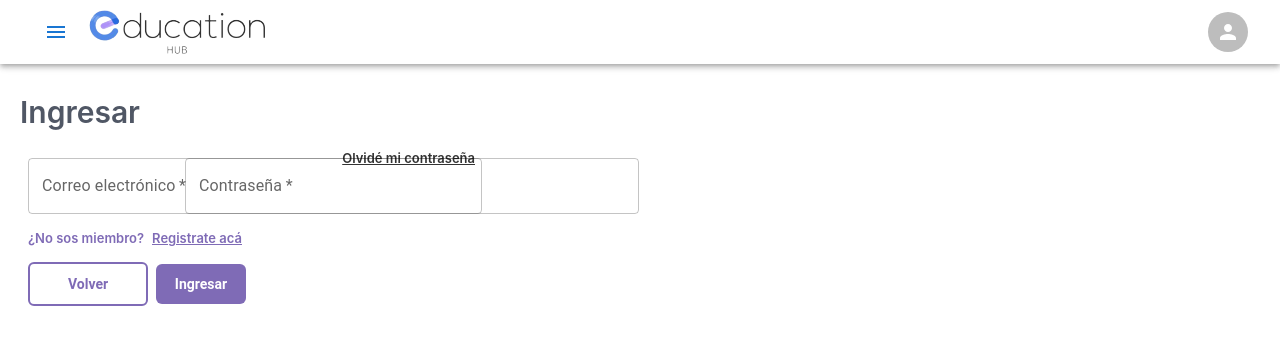
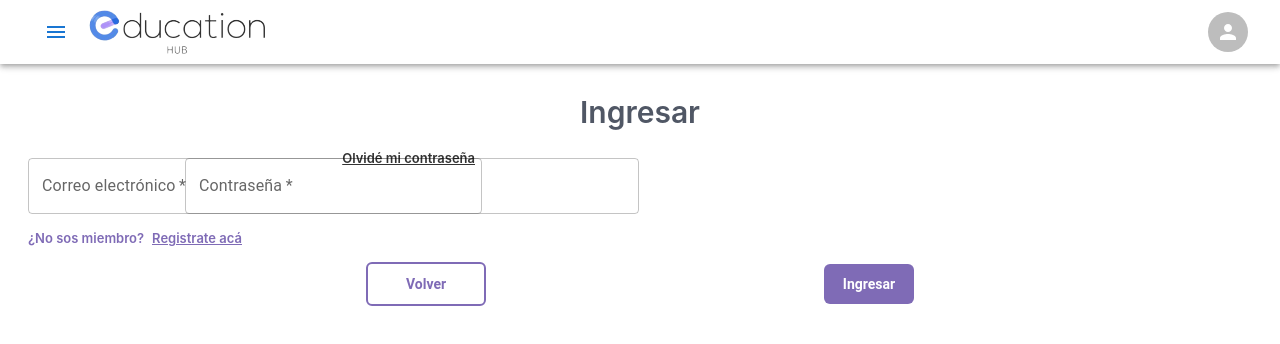
Before and after one commit to gabrieljesus11/API_TPO, a React (Create React App) app in the folder api-tpo/: page /login in a window 1280 px wide. Shown: the top 344 px of the page. Built offline with nearby package versions, Linux system fonts and the light colour scheme.

Commit message:
El login queda como columna
Arreglo el problema de ver los elementos de a 2 cuando tengo una pantalla grande

```diff
--- a/api-tpo/src/components/Login/Login.js
+++ b/api-tpo/src/components/Login/Login.js
@@ -56,15 +56,15 @@ export default function FormPropsTextFields() {
 
 
     <CardActions>
+      <div id="botones-login">
+        <div className="botonSecundario">
+          <Link to={"/"} className="linkSecundario">Volver</Link>
+        </div>
 
-      <div className="botonSecundario">
-        <Link to={"/"} className="linkSecundario">Volver</Link>
+        <div className="botonPrincipal">
+          <Link to={"/miPerfil"} className="linkPrimario">Ingresar</Link>
+        </div>
       </div>
-
-      <div className="botonPrincipal">
-        <Link to={"/miPerfil"} className="linkPrimario">Ingresar</Link>
-      </div>
-
     </CardActions>
 
 
--- a/api-tpo/src/index.css
+++ b/api-tpo/src/index.css
@@ -41,5 +41,31 @@ body {
   justify-content: center;
   text-align: center;
   align-items: center;
-  width: 50%;
+  width: 90%;
 }
+
+.categorias-container{
+  display: flex;
+  justify-content: center;
+  width: 100%;
+}
+
+.curso-card-container{
+  display: flex;
+  justify-content:initial;
+  flex-wrap: wrap;
+}
+
+#login-container{
+  display: flex;
+  flex-direction: column;
+  justify-content: center;
+  align-items: center;
+}
+
+#botones-login{
+  display: flex;
+  justify-content: space-evenly;
+  align-items: center;
+  width: 100%;
+}
--- a/api-tpo/src/routes/Login.jsx
+++ b/api-tpo/src/routes/Login.jsx
@@ -6,13 +6,11 @@ import NavBar from "../components/Navbar/Navbar";
 export default function Login(){
     return <div>
         <NavBar />
-    <div className="landing">
+        <div  id="login-container" className="landing">
             <div className="h2">Ingresar</div>
             <section>
                 <ModuloLogin />
             </section>
-
         </div>
-
     </div>
 }
```
Lines whose indentation alone changed are shown as unchanged.
